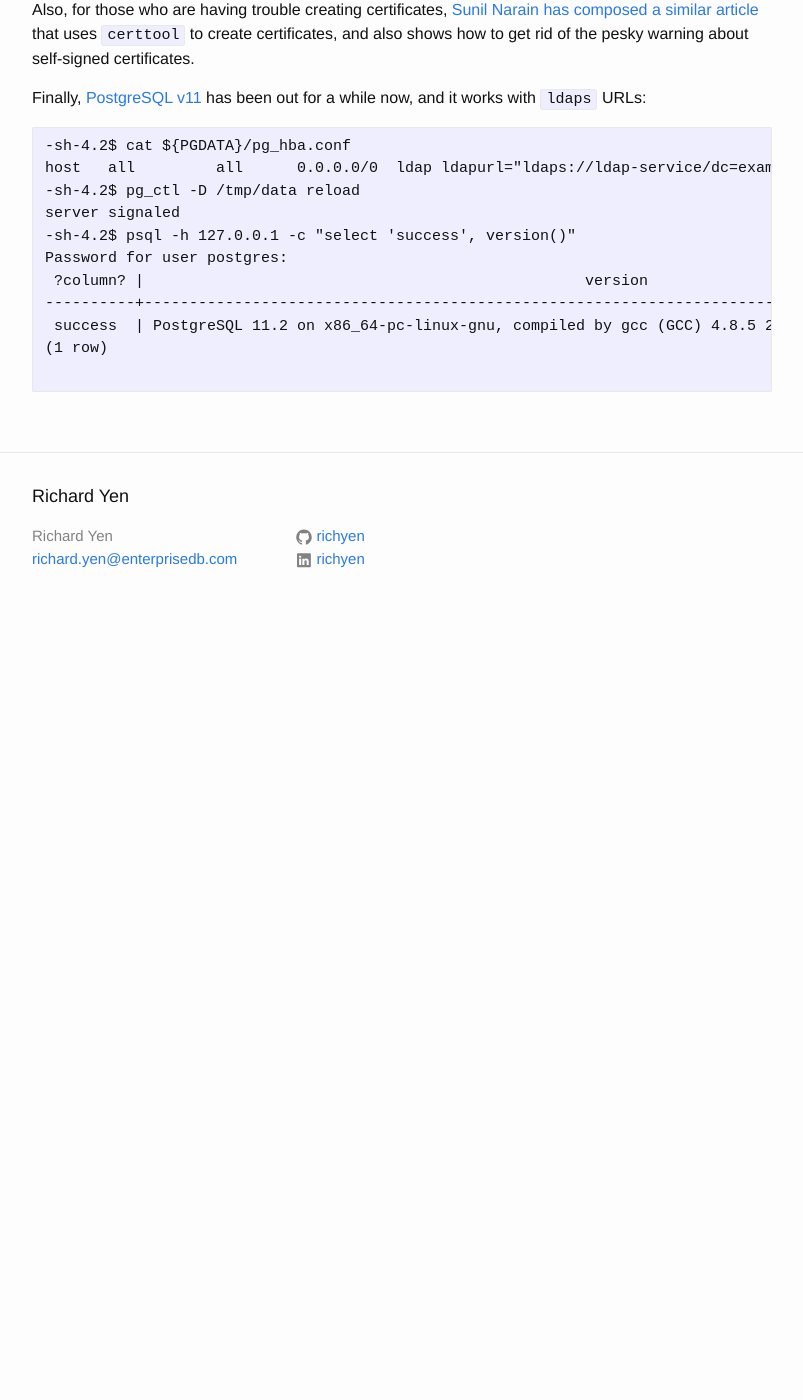
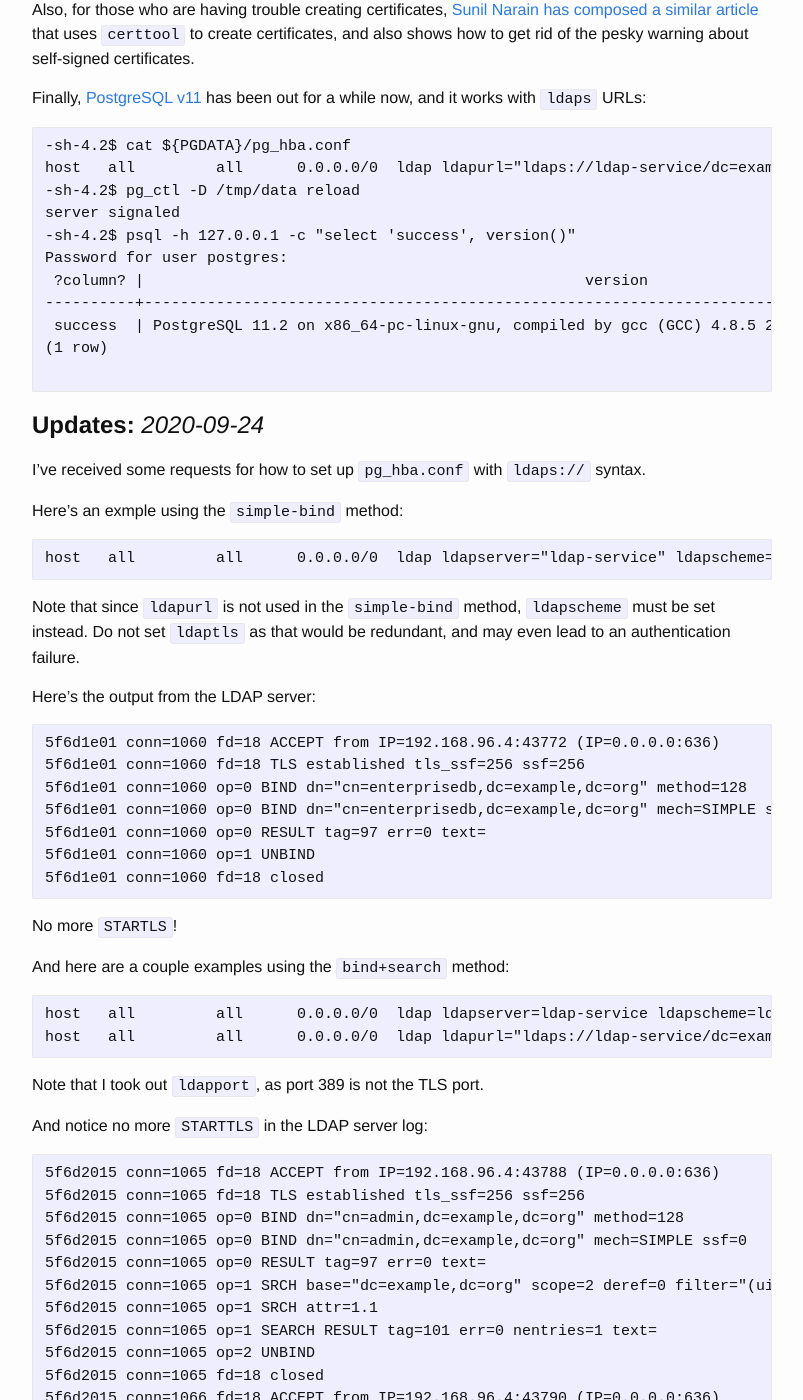
Before and after one commit to richyen/richyen.github.io, a Jekyll site: the page built from _posts/2018-02-09-making_postgres_talk_to_ldap_with_starttls.markdown, in a window 1280 px wide and 1400 px high, scrolled down 2613 px. Shown: the whole window, without its empty margins (238-1041 px from the left). Built offline with Jekyll 4.4.1, drawn with Linux system fonts in a browser that asks for light colours; comment, search, counter and statistics services are not loaded; before the commit the page ends 3243 px from its top, so only the background shows below that; some of the changed text lies outside the part shown.

Commit message:
update with ldaps examples

````diff
--- a/_posts/2018-02-09-making_postgres_talk_to_ldap_with_starttls.markdown
+++ b/_posts/2018-02-09-making_postgres_talk_to_ldap_with_starttls.markdown
@@ -103,3 +103,53 @@ Password for user postgres:
 (1 row)
 
 ```
+# __Updates:__ *2020-09-24*
+I've received some requests for how to set up `pg_hba.conf` with `ldaps://` syntax.
+
+Here's an exmple using the `simple-bind` method:
+```
+host   all         all      0.0.0.0/0  ldap ldapserver="ldap-service" ldapscheme="ldaps" ldapprefix="cn=" ldapsuffix=", dc=example, dc=org"
+```
+Note that since `ldapurl` is not used in the `simple-bind` method, `ldapscheme` must be set instead.  Do not set `ldaptls` as that would be redundant, and may even lead to an authentication failure.
+
+Here's the output from the LDAP server:
+```
+5f6d1e01 conn=1060 fd=18 ACCEPT from IP=192.168.96.4:43772 (IP=0.0.0.0:636)
+5f6d1e01 conn=1060 fd=18 TLS established tls_ssf=256 ssf=256
+5f6d1e01 conn=1060 op=0 BIND dn="cn=enterprisedb,dc=example,dc=org" method=128
+5f6d1e01 conn=1060 op=0 BIND dn="cn=enterprisedb,dc=example,dc=org" mech=SIMPLE ssf=0
+5f6d1e01 conn=1060 op=0 RESULT tag=97 err=0 text=
+5f6d1e01 conn=1060 op=1 UNBIND
+5f6d1e01 conn=1060 fd=18 closed
+```
+
+No more `STARTLS`!
+
+And here are a couple examples using the `bind+search` method:
+```
+host   all         all      0.0.0.0/0  ldap ldapserver=ldap-service ldapscheme=ldaps ldapbasedn="dc=example,dc=org" ldapbinddn="cn=admin,dc=example,dc=org" ldapsearchattribute=uid ldapbindpasswd=admin
+host   all         all      0.0.0.0/0  ldap ldapurl="ldaps://ldap-service/dc=example,dc=org?uid?sub" ldapbinddn="cn=admin,dc=example,dc=org" ldapbindpasswd=admin
+```
+
+Note that I took out `ldapport`, as port 389 is not the TLS port.
+
+And notice no more `STARTTLS` in the LDAP server log:
+```
+5f6d2015 conn=1065 fd=18 ACCEPT from IP=192.168.96.4:43788 (IP=0.0.0.0:636)
+5f6d2015 conn=1065 fd=18 TLS established tls_ssf=256 ssf=256
+5f6d2015 conn=1065 op=0 BIND dn="cn=admin,dc=example,dc=org" method=128
+5f6d2015 conn=1065 op=0 BIND dn="cn=admin,dc=example,dc=org" mech=SIMPLE ssf=0
+5f6d2015 conn=1065 op=0 RESULT tag=97 err=0 text=
+5f6d2015 conn=1065 op=1 SRCH base="dc=example,dc=org" scope=2 deref=0 filter="(uid=enterprisedb)"
+5f6d2015 conn=1065 op=1 SRCH attr=1.1
+5f6d2015 conn=1065 op=1 SEARCH RESULT tag=101 err=0 nentries=1 text=
+5f6d2015 conn=1065 op=2 UNBIND
+5f6d2015 conn=1065 fd=18 closed
+5f6d2015 conn=1066 fd=18 ACCEPT from IP=192.168.96.4:43790 (IP=0.0.0.0:636)
+5f6d2015 conn=1066 fd=18 TLS established tls_ssf=256 ssf=256
+5f6d2015 conn=1066 op=0 BIND dn="cn=enterprisedb,dc=example,dc=org" method=128
+5f6d2015 conn=1066 op=0 BIND dn="cn=enterprisedb,dc=example,dc=org" mech=SIMPLE ssf=0
+5f6d2015 conn=1066 op=0 RESULT tag=97 err=0 text=
+5f6d2015 conn=1066 op=1 UNBIND
+5f6d2015 conn=1066 fd=18 closed
+```
````
